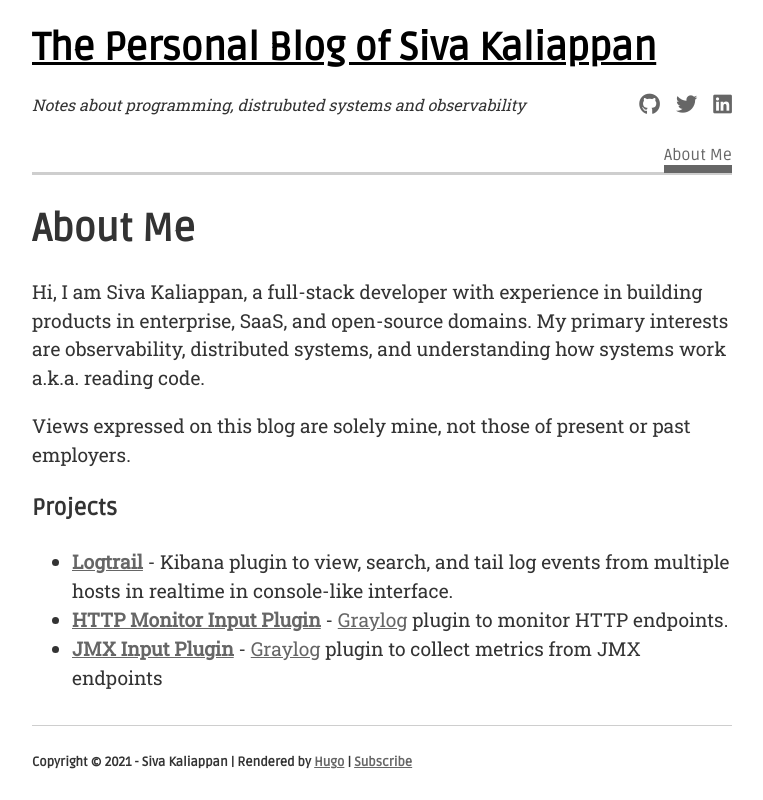
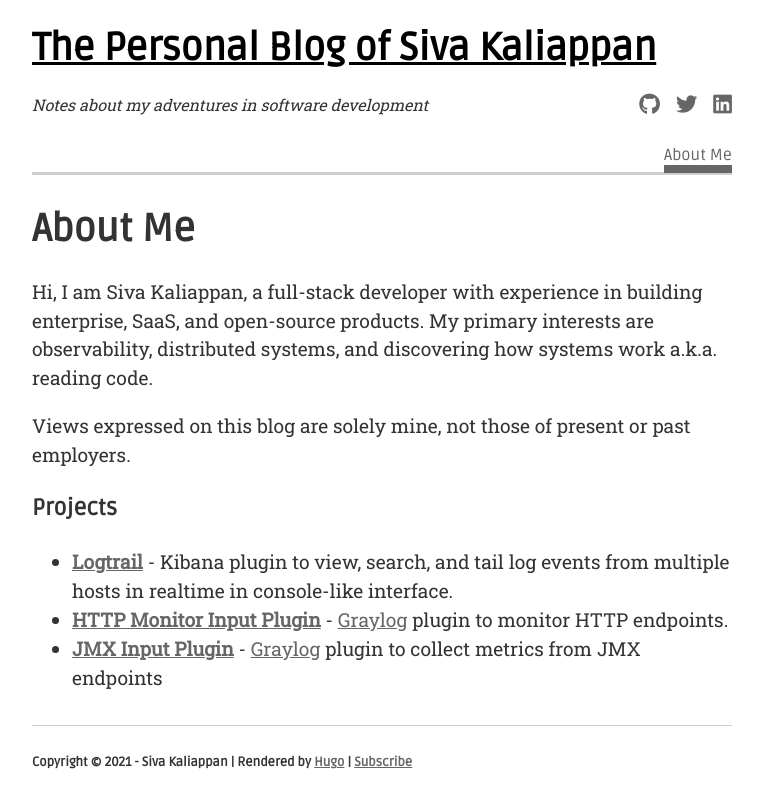
Before and after one commit to sivasamyk/sivasamyk.github.io, a plain HTML site: page about/index.html in a window 1280 px wide. Shown: the whole page, without its empty margins (258-1021 px from the left). Drawn offline with nearby package versions, Linux system fonts and the light colour scheme.

Commit message:
updated about me

```diff
--- a/about/index.html
+++ b/about/index.html
@@ -8,7 +8,7 @@
 <meta name="viewport" content="width=device-width, initial-scale=1" />
 <meta name="description" content="The HTML5 Herald" />
 <meta name="author" content="Siva Kaliappan" /><meta property="og:title" content="About Me" />
-<meta property="og:description" content="Hi, I am Siva Kaliappan, a full-stack developer with experience in building products in enterprise, SaaS, and open-source domains. My primary interests are observability, distributed systems, and understanding how systems work a.k.a. reading code.
+<meta property="og:description" content="Hi, I am Siva Kaliappan, a full-stack developer with experience in building enterprise, SaaS, and open-source products. My primary interests are observability, distributed systems, and discovering how systems work a.k.a. reading code.
 Views expressed on this blog are solely mine, not those of present or past employers.
 Projects  Logtrail - Kibana plugin to view, search, and tail log events from multiple hosts in realtime in console-like interface. HTTP Monitor Input Plugin - Graylog plugin to monitor HTTP endpoints." />
 <meta property="og:type" content="article" />
@@ -18,7 +18,7 @@ Projects  Logtrail - Kibana plugin to view, search, and tail log events from mul
 
 <meta name="twitter:card" content="summary"/>
 <meta name="twitter:title" content="About Me"/>
-<meta name="twitter:description" content="Hi, I am Siva Kaliappan, a full-stack developer with experience in building products in enterprise, SaaS, and open-source domains. My primary interests are observability, distributed systems, and understanding how systems work a.k.a. reading code.
+<meta name="twitter:description" content="Hi, I am Siva Kaliappan, a full-stack developer with experience in building enterprise, SaaS, and open-source products. My primary interests are observability, distributed systems, and discovering how systems work a.k.a. reading code.
 Views expressed on this blog are solely mine, not those of present or past employers.
 Projects  Logtrail - Kibana plugin to view, search, and tail log events from multiple hosts in realtime in console-like interface. HTTP Monitor Input Plugin - Graylog plugin to monitor HTTP endpoints."/>
 
@@ -58,7 +58,7 @@ Projects  Logtrail - Kibana plugin to view, search, and tail log events from mul
              </li>
       </ul>
 
-      <p><em>Notes about programming, distrubuted systems and observability</em></p>
+      <p><em>Notes about my adventures in software development</em></p>
 
     </header>
 
@@ -90,7 +90,7 @@ Projects  Logtrail - Kibana plugin to view, search, and tail log events from mul
 
 
 
-    <p>Hi, I am Siva Kaliappan, a full-stack developer with experience in building products in enterprise, SaaS, and open-source domains. My primary interests are observability, distributed systems, and understanding how systems work a.k.a. reading code.</p>
+    <p>Hi, I am Siva Kaliappan, a full-stack developer with experience in building enterprise, SaaS, and open-source products. My primary interests are observability, distributed systems, and discovering how systems work a.k.a. reading code.</p>
 <p>Views expressed on this blog are solely mine, not those of present or past employers.</p>
 <h3 id="projects">Projects</h3>
 <ul>
```
Also changed, not shown: 404.html (+1 -1 lines), categories/index.html (+1 -1 lines), index.html (+1 -1 lines), tags/index.html (+1 -1 lines).
